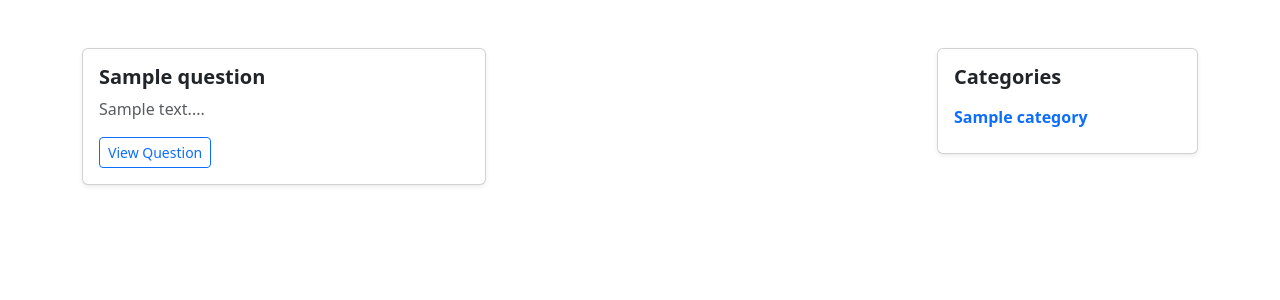
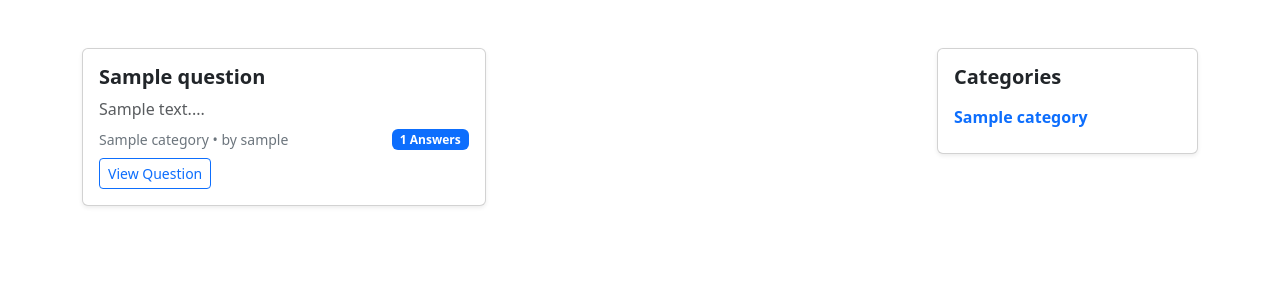
Before and after one commit to PawanPawar11/QnA-Stack, a PHP site: page /index.php in a window 1280 px wide. Shown: the part 66-366 px from the top of the page. Run offline with PHP 8.4, Linux system fonts and the light colour scheme; tables that the repository leaves empty or names only in its code hold one stand-in row (values such as "Sample post").

Commit message:
feat: display category questions

```diff
--- a/client/showCategoryList.php
+++ b/client/showCategoryList.php
@@ -6,20 +6,23 @@
         <?php
         include("./config/db.php");
 
-        $query = "SELECT * FROM category";
-        $stmt = $conn->prepare($query);
+        $stmt = $conn->prepare("SELECT * FROM category");
         $stmt->execute();
         $result = $stmt->get_result();
 
         while ($row = $result->fetch_assoc()) {
+
             $id = $row["id"];
             $name = htmlspecialchars(ucfirst($row["name"]));
+
             ?>
+
             <div class="mb-2">
-                <a href="?category-id=<?= $id ?>" class="text-decoration-none fw-semibold">
+                <a href="?c-id=<?= $id ?>" class="text-decoration-none fw-semibold">
                     <?= $name ?>
                 </a>
             </div>
+
         <?php } ?>
 
     </div>
--- a/client/showQuestions.php
+++ b/client/showQuestions.php
@@ -1,15 +1,60 @@
 <div class="container mt-5">
     <div class="row">
 
-        <!-- LEFT SIDE : QUESTIONS (80%) -->
+        <!-- LEFT SIDE : QUESTIONS -->
         <div class="col-md-9">
             <div class="row">
 
                 <?php
                 include("./config/db.php");
 
-                $query = "SELECT * FROM questions";
-                $stmt = $conn->prepare($query);
+                if (isset($_GET["c-id"])) {
+
+                    $category_id = (int) $_GET["c-id"];
+
+                    $stmt = $conn->prepare(
+                        "SELECT
+                                q.id,
+                                q.title,
+                                q.description,
+                                c.name AS category_name,
+                                u.username,
+                                COUNT(a.id) AS answer_count
+
+                                FROM questions q
+                                JOIN category c ON q.category_id = c.id
+                                JOIN users u ON q.user_id = u.id
+                                LEFT JOIN answers a ON q.id = a.question_id
+
+                                WHERE q.category_id = ?
+                                GROUP BY q.id
+                                ORDER BY q.id DESC"
+                    );
+
+                    $stmt->bind_param("i", $category_id);
+
+                } else {
+
+                    $stmt = $conn->prepare(
+                        "SELECT
+                                q.id,
+                                q.title,
+                                q.description,
+                                c.name AS category_name,
+                                u.username,
+                                COUNT(a.id) AS answer_count
+
+                                FROM questions q
+                                JOIN category c ON q.category_id = c.id
+                                JOIN users u ON q.user_id = u.id
+                                LEFT JOIN answers a ON q.id = a.question_id
+
+                                GROUP BY q.id
+                                ORDER BY q.id DESC"
+                    );
+
+                }
+
                 $stmt->execute();
                 $result = $stmt->get_result();
 
@@ -18,18 +63,32 @@
                     $q_id = $row["id"];
                     $title = htmlspecialchars(ucfirst($row["title"]));
                     $description = htmlspecialchars(substr($row["description"], 0, 120));
+                    $category = htmlspecialchars(string: ucfirst($row["category_name"]));
+                    $username = htmlspecialchars($row["username"]);
+                    $answer_count = (int) $row["answer_count"];
                     ?>
+
                     <div class="col-md-6 mb-4">
                         <div class="card shadow-sm h-100">
                             <div class="card-body">
 
-                                <h5 class="card-title fw-bold">
-                                    <?= $title ?>
-                                </h5>
+                                <h5 class="card-title fw-bold"><?= $title ?></h5>
 
-                                <p class="card-text text-muted">
+                                <p class="card-text text-muted mb-2">
                                     <?= $description ?>...
                                 </p>
+
+                                <div class="d-flex justify-content-between align-items-center mb-2">
+
+                                    <small class="text-secondary">
+                                        <?= $category ?> • by <?= $username ?>
+                                    </small>
+
+                                    <span class="badge bg-primary">
+                                        <?= $answer_count ?> Answers
+                                    </span>
+
+                                </div>
 
                                 <a href="?q-id=<?= $q_id ?>" class="btn btn-outline-primary btn-sm">
                                     View Question
@@ -38,12 +97,13 @@
                             </div>
                         </div>
                     </div>
+
                 <?php } ?>
 
             </div>
         </div>
 
-        <!-- RIGHT SIDE : CATEGORY (20%) -->
+        <!-- RIGHT SIDE : CATEGORY SIDEBAR -->
         <div class="col-md-3">
             <?php include("./client/showCategoryList.php"); ?>
         </div>
--- a/index.php
+++ b/index.php
@@ -9,6 +9,7 @@
 </head>
 
 <body>
+
     <?php
     session_start();
     include("./client/headers.php");
@@ -27,7 +28,7 @@
 
     } else if (isset($_GET["q-id"])) {
 
-        $q_id = $_GET["q-id"];
+        $q_id = (int) $_GET["q-id"];
         include("./client/questionDetailsPage.php");
 
     } else {
@@ -36,7 +37,7 @@
 
     }
     ?>
+
 </body>
 
-
 </html>
```
